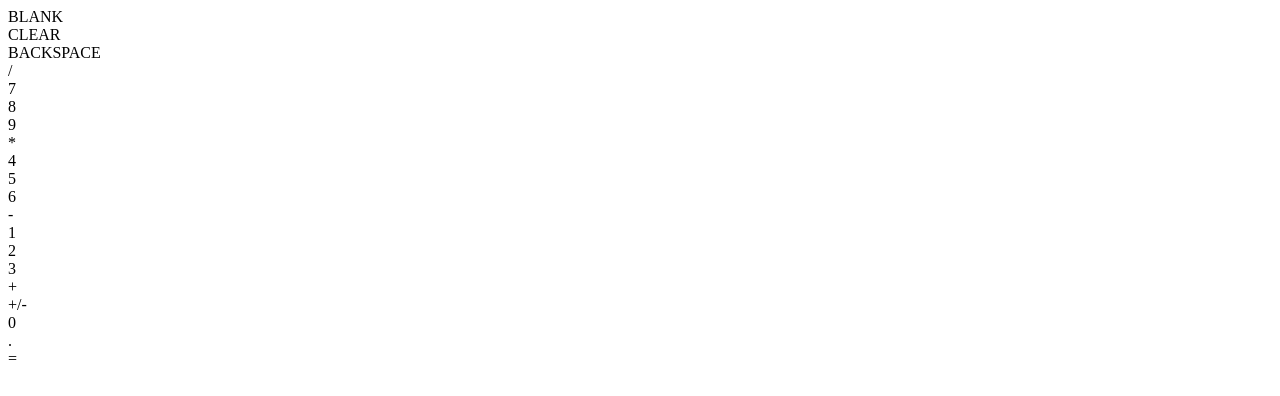
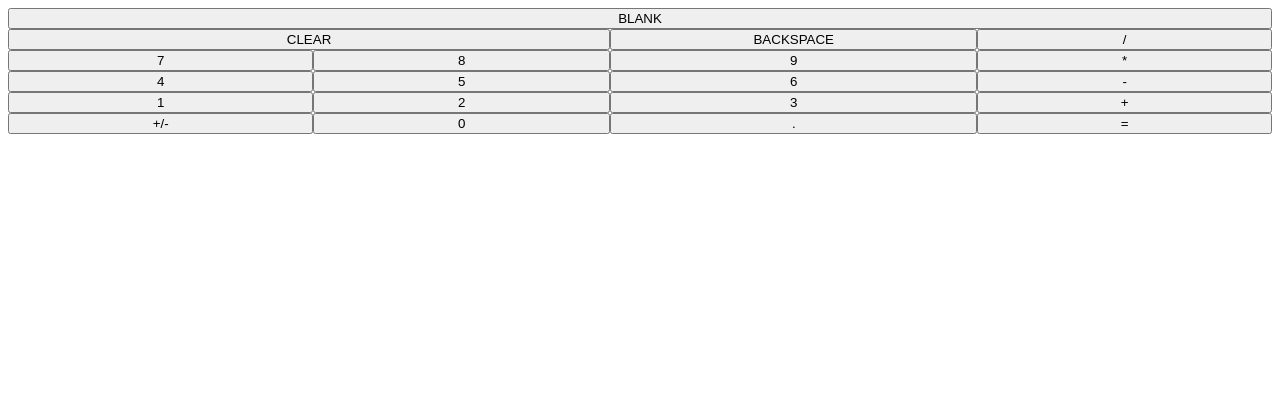
Before and after one commit to ruben-ruiz/calculator, a website: page index.html in a window 1280 px wide. Drawn offline with Linux system fonts and the light colour scheme.

Commit message:
Changed HTML structure to include a form and buttons

```diff
--- a/index.html
+++ b/index.html
@@ -6,28 +6,28 @@
         <link rel="stylesheet" href="css/style.css">
     </head>
     <body>
-        <main class="calculator grid-container">
-            <div class="calculator__result grid-item">BLANK</div>
-            <div class="calculator__clear grid-item">CLEAR</div>
-            <div class="calculator__backspace grid-item">BACKSPACE</div>
-            <div class="calculator__divide grid-item">/</div>
-            <div class="calculator__7 grid-item">7</div>
-            <div class="calculator__8 grid-item">8</div>
-            <div class="calculator__9 grid-item">9</div>
-            <div class="calculator__multiply grid-item">*</div>
-            <div class="calculator__4 grid-item">4</div>
-            <div class="calculator__5 grid-item">5</div>
-            <div class="calculator__6 grid-item">6</div>
-            <div class="calculator__subtract grid-item">-</div>
-            <div class="calculator__1 grid-item">1</div>
-            <div class="calculator__2 grid-item">2</div>
-            <div class="calculator__3 grid-item">3</div>
-            <div class="calculator__add grid-item">+</div>
-            <div class="calculator__sign grid-item">+/-</div>
-            <div class="calculator__0 grid-item">0</div>
-            <div class="calculator__decimal grid-item">.</div>
-            <div class="calculator__equals grid-item">=</div>
-        </main>
+        <form class="calculator grid-container">
+            <button class="calculator__result grid-item">BLANK</button>
+            <button class="calculator__clear grid-item" type="reset">CLEAR</button>
+            <button class="calculator__backspace grid-item">BACKSPACE</button>
+            <button class="calculator__divide grid-item">/</button>
+            <button class="calculator__7 grid-item">7</button>
+            <button class="calculator__8 grid-item">8</button>
+            <button class="calculator__9 grid-item">9</button>
+            <button class="calculator__multiply grid-item">*</button>
+            <button class="calculator__4 grid-item">4</button>
+            <button class="calculator__5 grid-item">5</button>
+            <button class="calculator__6 grid-item">6</button>
+            <button class="calculator__subtract grid-item">-</button>
+            <button class="calculator__1 grid-item">1</button>
+            <button class="calculator__2 grid-item">2</button>
+            <button class="calculator__3 grid-item">3</button>
+            <button class="calculator__add grid-item">+</button>
+            <button class="calculator__sign grid-item">+/-</button>
+            <button class="calculator__0 grid-item">0</button>
+            <button class="calculator__decimal grid-item">.</button>
+            <button class="calculator__equals grid-item">=</button>
+        </form>
         <script src="index.js"></script>
     </body>
 </html>
--- a/sass/_layout.scss
+++ b/sass/_layout.scss
@@ -0,0 +1,15 @@
+.grid-container {
+    display: grid;
+}
+
+.calculator {
+
+    &__result {
+        grid-column: 1 / 5;
+        grid-row: 1;
+    }
+
+    &__clear {
+        grid-column: 1 / 3;
+    }
+}
```
Also changed, not shown: css/style.css.
